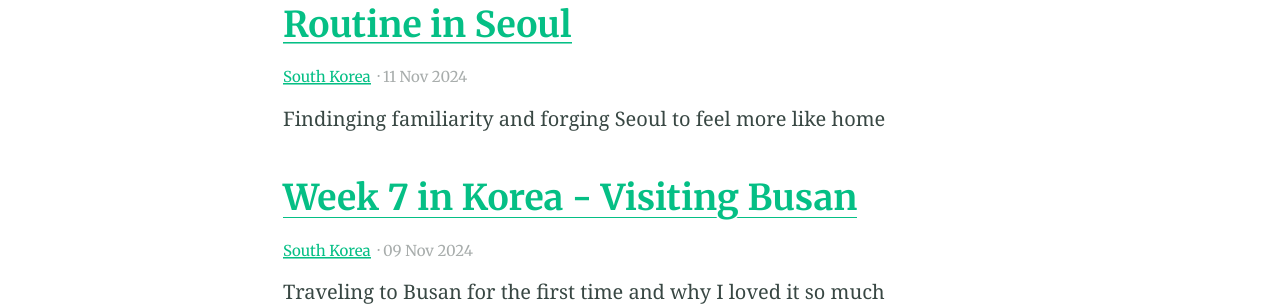
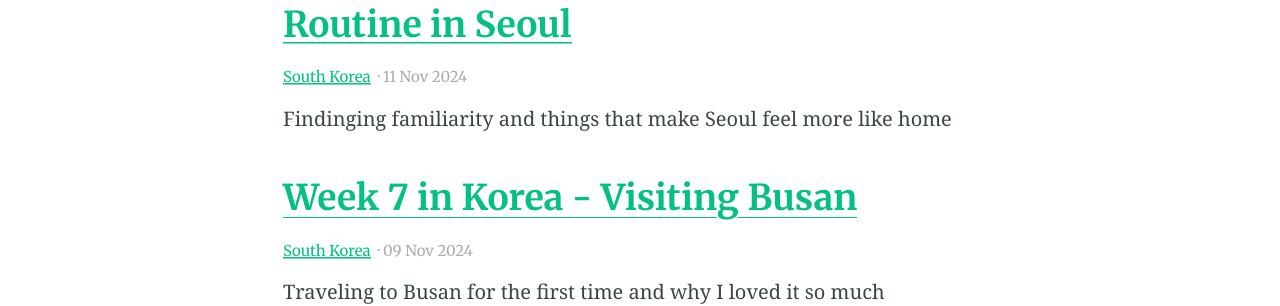
Before and after one commit to brianfu5/brianfu5.github.io, a Jekyll site: the page built from blog/index.html, in a window 1280 px wide. Shown: the part 296-602 px from the top of the page. Built offline with Jekyll 4.4.1, drawn with Linux system fonts in a browser that asks for light colours; the list of posts is cut into pages by our own code.

Commit message:
week 8 v3

```diff
--- a/_posts/2024-11-11-week-8-korea.md
+++ b/_posts/2024-11-11-week-8-korea.md
@@ -3,7 +3,7 @@ title: Week 8 in Korea - Familiarity and Routine in Seoul
 categories:
 - South Korea
 excerpt: |
-  Findinging familiarity and forging Seoul to feel more like home
+  Findinging familiarity and things that make Seoul feel more like home
 ---
 
 Hi! Week 8 was what I would consider a pretty routine week in Korea, where I just stayed in Seoul. Like some other weeks, not too much happened this week, which was pretty nice after all the traveling I did last week. Monday, Wednesday, and Friday were pretty much the standard school days where I just went to classes and also went to jiu jitsu if I felt like it.
```
